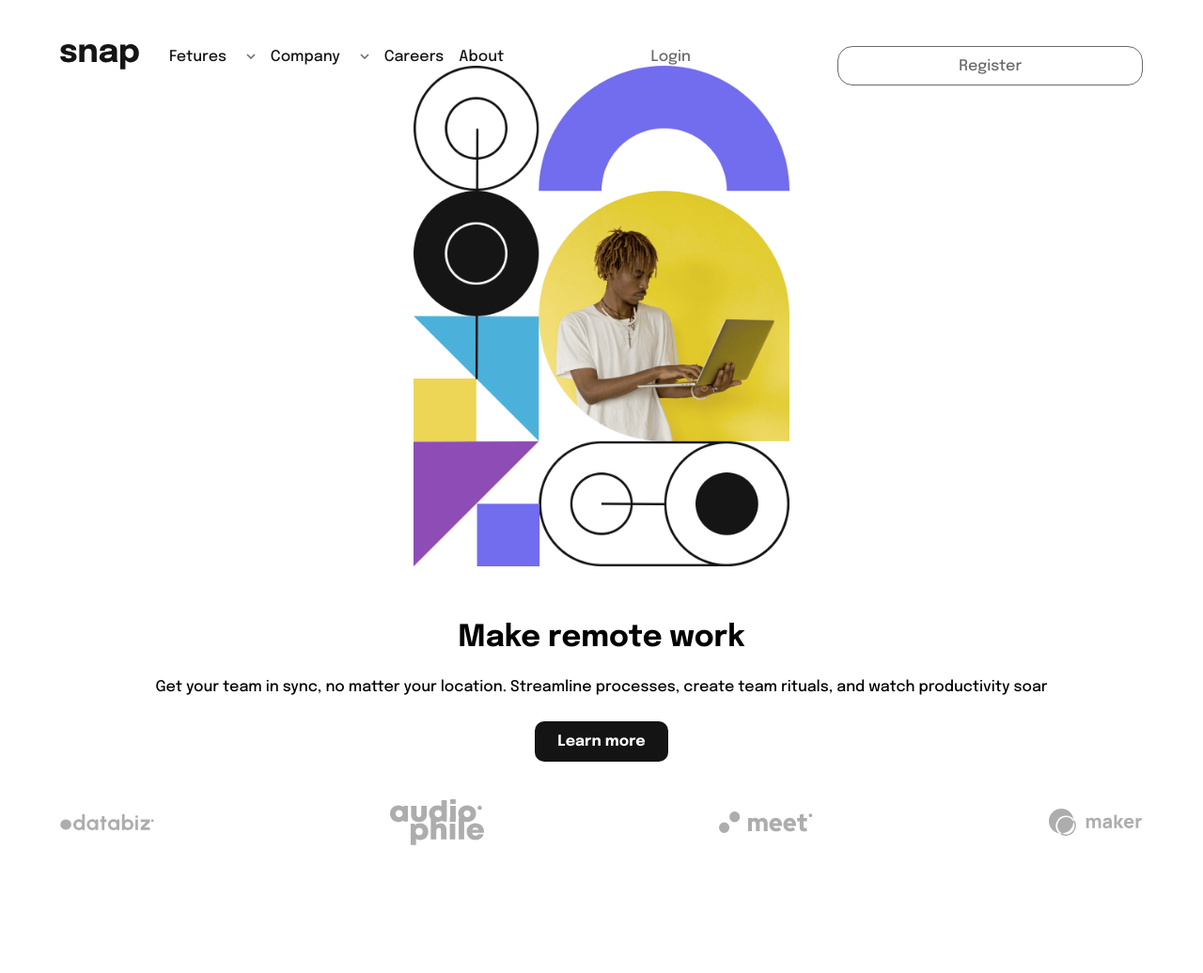
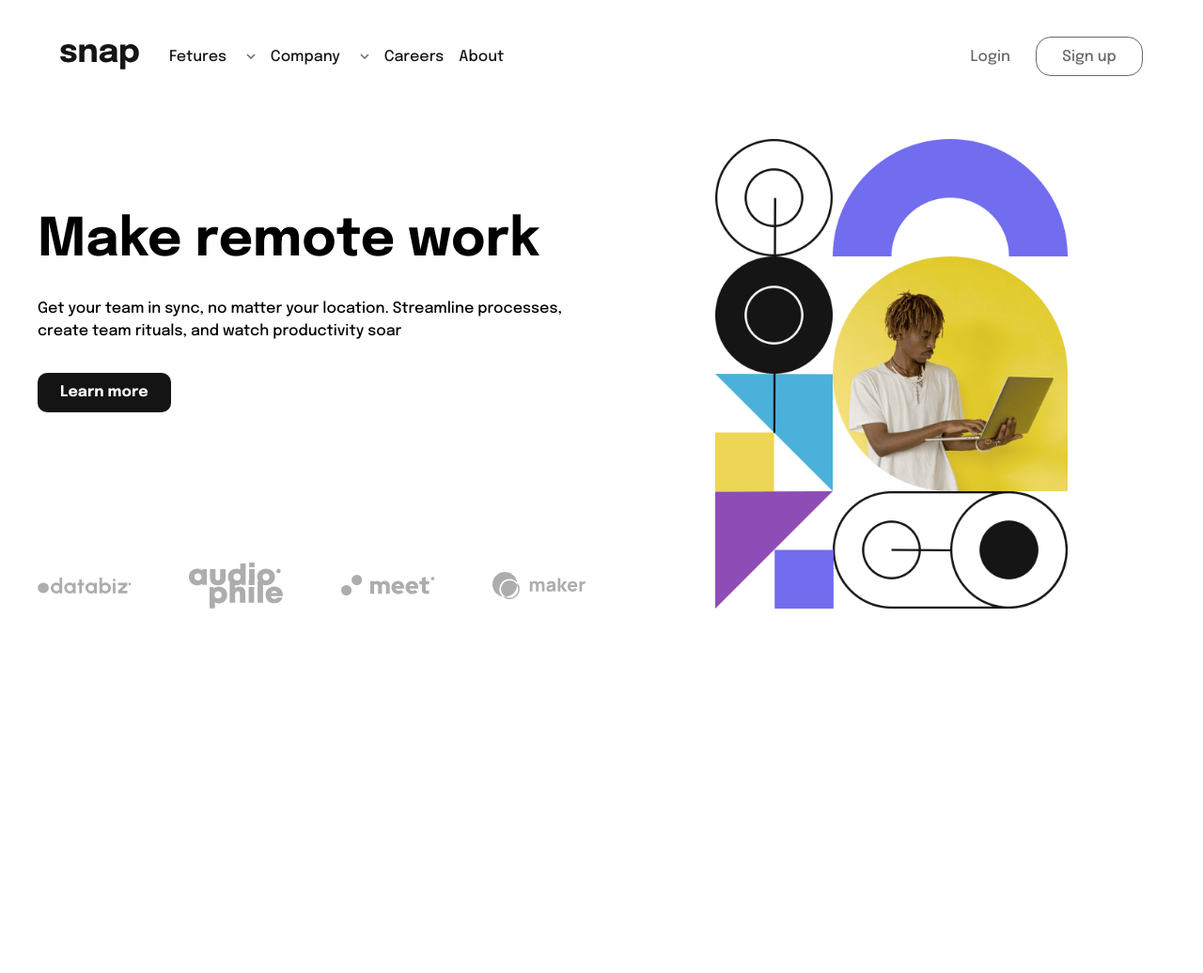
Before and after one commit to oscarjc17/djangoProyecto1, a Django app: page / in a window 1280 px wide. Shown: the whole page at 94% size. After the commit the page ends 648 px from the top, so only its background shows below. Run offline with Django 3.2, Linux system fonts and the light colour scheme.

Commit message:
27-dec-23

```diff
--- a/myWeb/home/static/web/css/styles.css
+++ b/myWeb/home/static/web/css/styles.css
@@ -237,4 +237,83 @@ body{
 
         position: relative;
     }
+
+    .nav__inner{
+        width: max-content;
+        position: absolute;
+        left: 0;
+        padding: 0;
+        height: auto;
+
+        padding: 2em;
+        background-color: #fff;
+        z-index: 100;
+
+        border-radius: 10px;
+        box-shadow: 0 0 10px 0 rgb(0, 0, 0, .5);
+
+        transition: opacity .3s;
+        opacity: 0;
+        pointer-events: none;
+    }
+
+    .nav__inner--show{
+        opacity: 1;
+        pointer-events: unset;
+    }
+
+    .nav__login{
+        width: max-content;
+        margin: 0;
+        margin-left: auto;
+    }
+
+    .nav__login--border{
+        margin: 0;
+        padding: 0 1em;
+    }
+
+    .main__grid{
+        margin: 0 auto;
+        max-width: 1200px;
+        width: 98%;
+
+        gap: 2em;
+        grid-template-columns: 1fr 1fr;
+        grid-template-areas:
+        "text img";
+
+        padding: 78px 0;
+    }
+
+    .main__picture{
+       max-height: 500px;
+    }
+
+    .main__img{
+        height: 100%;
+    }
+
+    .main__article{
+        text-align: left;
+        padding: 0;
+        display: flex;
+        flex-direction: column;
+    }
+
+    .main__brands{
+        margin: auto 0 0 0;
+    }
+
+    .main__texts{
+        margin: auto 0;
+    }
+
+    .main__title{
+        font-size: 3.5rem;
+    }
+
+    .main__paragraph{
+        margin: 2em 0;
+    }
 }
--- a/myWeb/home/static/web/js/menu.js
+++ b/myWeb/home/static/web/js/menu.js
@@ -1,5 +1,7 @@
 const hamburguerIcon = document.querySelector('.nav__hamburguer');
 const navOverlay = document.querySelector('.nav__overlay');
+//variable para corregir la sobreposicion de los dropdowns
+let currentDropdown = navOverlay;
 
 hamburguerIcon.addEventListener('click', ()=>{
 
@@ -23,7 +25,12 @@ navOverlay.addEventListener('click', (e)=>{
 
             subMenu.style.height  = `${height}px`;
         }else{
+            if(!isActive(subMenu, 'nav__inner--show')){
+                closeDropdown(currentDropdown);
+            }
+            subMenu.classList.toggle('nav__inner--show');
 
+            currentDropdown = subMenu;
         }
     }
 });
@@ -32,7 +39,15 @@ function isActive(element, string){
     return element.classList.value.includes(string);
 }
 
+function closeDropdown(currentDropdown){
+    if(isActive(currentDropdown, 'nav__inner--show')){
+        currentDropdown.classList.remove('nav__inner--show');
+    }
+}
+
 window.addEventListener('resize', ()=>{
+    closeDropdown(currentDropdown);
+
     if(window.innerWidth > 768){
         const navInners = document.querySelectorAll('.nav__inner');
 
--- a/myWeb/home/templates/web/index.html
+++ b/myWeb/home/templates/web/index.html
@@ -98,7 +98,7 @@
             </li>
 
             <li class="nav__login nav__login--border">
-              <a href="#" class="nav__sign">Register</a>
+              <a href="#" class="nav__sign">Sign up</a>
             </li>
 
           </ul>
```
